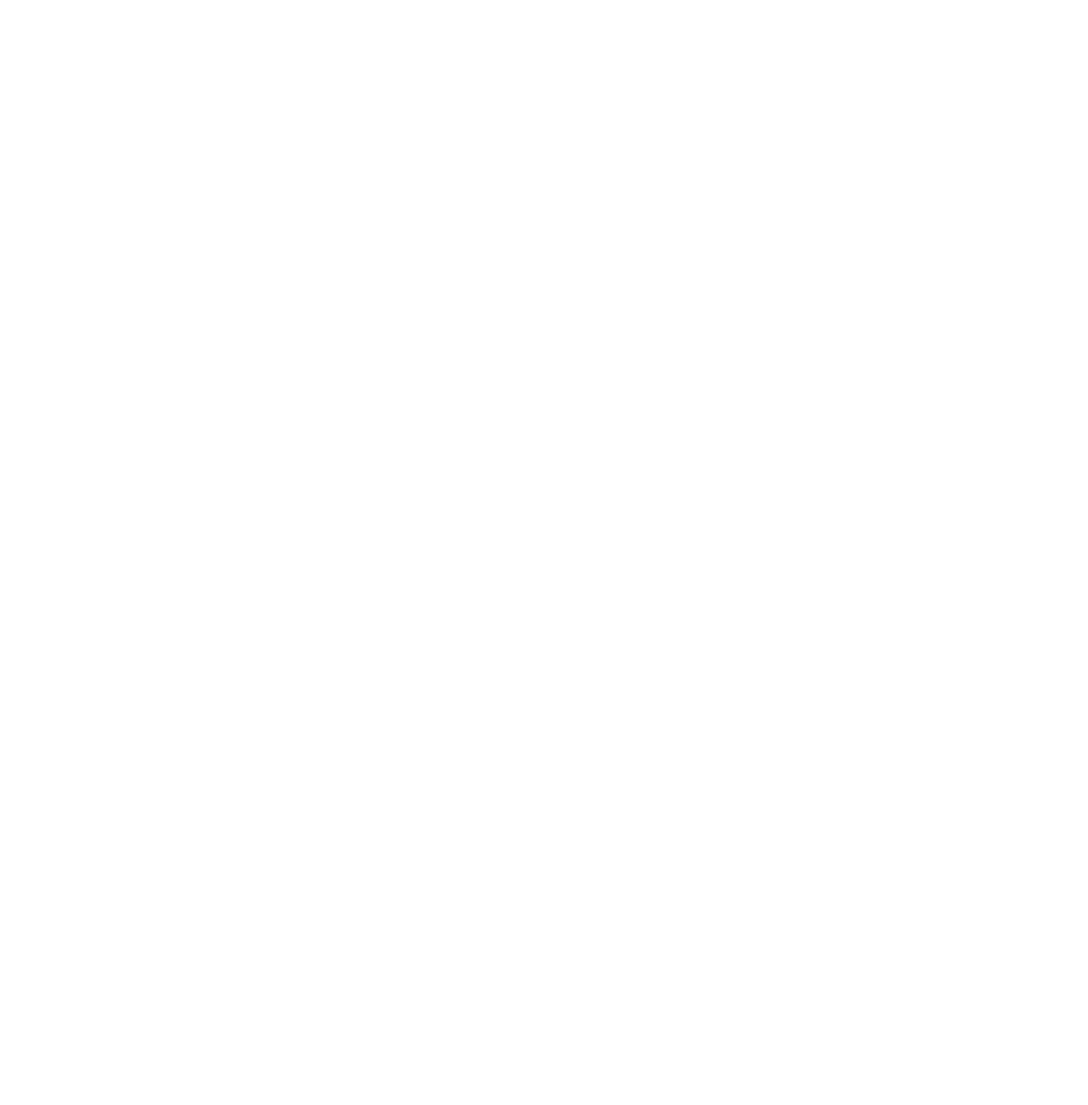
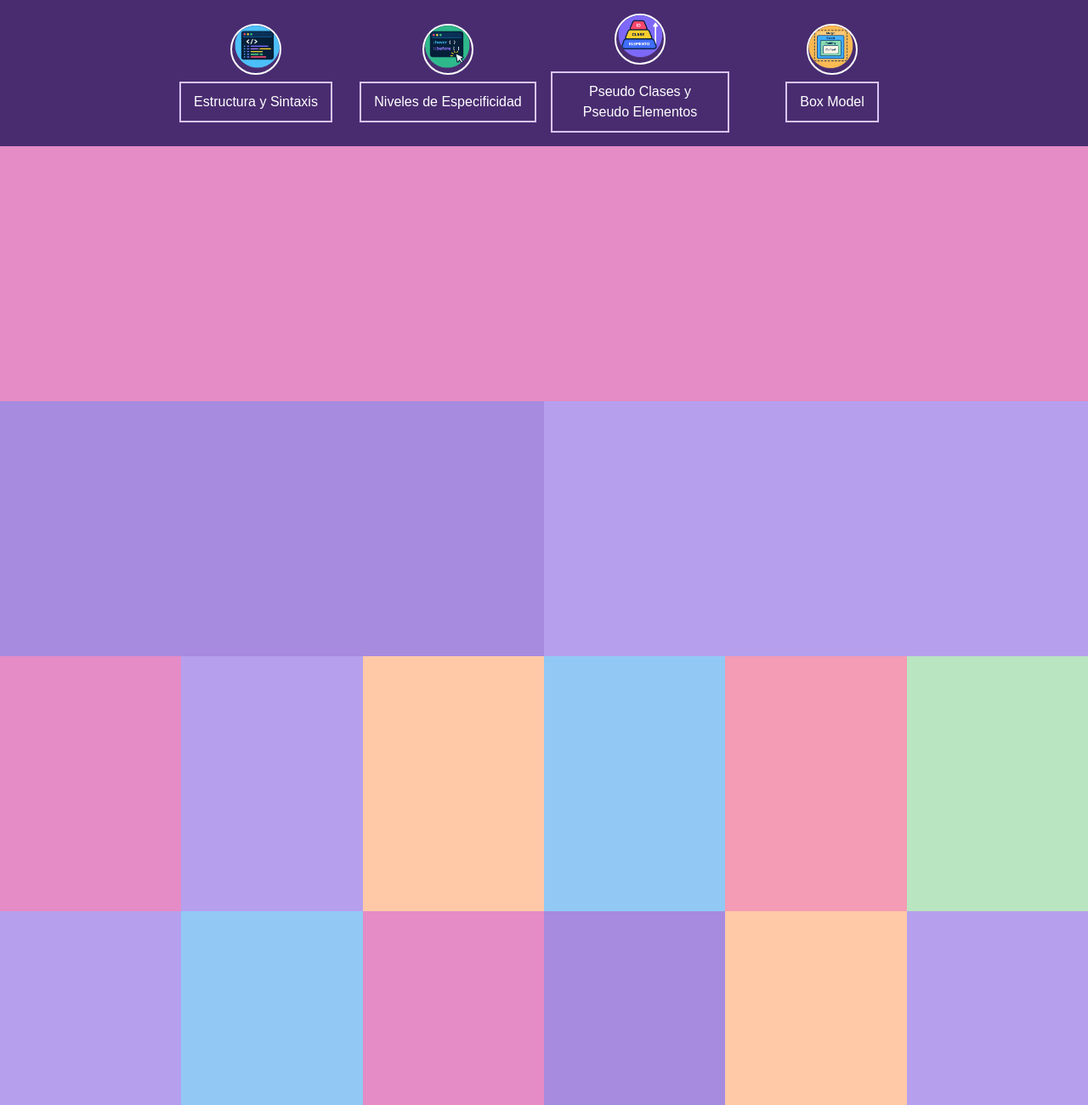
Before and after one commit to Xinaaxs/Miprimeraflexbox, a plain HTML site: page especificidad.html in a window 1280 px wide. Shown: the top 1300 px of the page at 85% size. Before the commit the page ends 800 px from the top, so only its background shows below. Drawn offline with nearby package versions, Linux system fonts and the light colour scheme.

Commit message:
Maquetación de niveles de especificidad

```diff
--- a/especificidad.html
+++ b/especificidad.html
@@ -0,0 +1,224 @@
+
+<!doctype html>
+<html lang="es">
+
+<head>
+    <meta charset="utf-8">
+    <meta name="viewport" content="width=device-width, initial-scale=1">
+    <title>Especificidad</title>
+
+    <link href="https://cdn.jsdelivr.net/npm/bootstrap@5.3.8/dist/css/bootstrap.min.css"
+        rel="stylesheet">
+
+    <style>
+
+        body {
+            background-color: #F5EEFA;
+            color: #392653;
+            font-family: Arial, sans-serif;
+        }
+
+        .caja1 {
+            min-height: 130px;
+            background-color: #492C70;
+        }
+
+        .caja2 {
+            min-height: 300px;
+            background-color: #A78BDF;
+        }
+
+        .caja3 {
+            min-height: 300px;
+            background-color: #E58BC5;
+        }
+
+        .caja4 {
+            min-height: 300px;
+            background-color: #B6A0EE;
+        }
+
+        .caja5 {
+            min-height: 300px;
+            background-color: #F5EEFA;
+        }
+
+        .caja6 {
+            min-height: 300px;
+            background-color: #FFC9A8;
+        }
+
+        .caja7 {
+            min-height: 300px;
+            background-color: #F49BB5;
+        }
+
+        .caja8 {
+            min-height: 300px;
+            background-color: #91C9F4;
+        }
+
+        .caja9 {
+            min-height: 300px;
+            background-color: #B9E5C1;
+        }
+
+        .icono {
+            width: 60px;
+            height: 60px;
+            border-radius: 50%;
+            object-fit: cover;
+            border: 2px solid white;
+        }
+
+        .menu-item {
+            flex: 0 1 210px;
+            min-width: 0;
+        }
+
+        .imagen-codigo {
+            width: 100%;
+            height: 100%;
+            object-fit: cover;
+        }
+
+        .btn-menu {
+            color: white;
+            border: 2px solid #D9C5F5;
+            border-radius: 0;
+            padding: 10px 15px;
+            background-color: transparent;
+            transition: 0.3s;
+        }
+
+        .btn-menu:hover {
+            background-color: #D9C5F5;
+            color: #492C70;
+        }
+
+        @media (max-width: 575.98px) {
+
+            .caja1 {
+                gap: 12px !important;
+            }
+
+            .menu-item {
+                flex: 1 1 calc(50% - 12px);
+            }
+
+            .btn-menu {
+                width: 100%;
+                min-height: 48px;
+                display: flex;
+                align-items: center;
+                justify-content: center;
+                padding: 8px;
+                font-size: 0.85rem;
+            }
+        }
+
+        @media (min-width: 576px) and (max-width: 1024px) {
+
+            .menu-item {
+                flex: 1 1 calc(50% - 16px);
+                max-width: 260px;
+            }
+        }
+
+        @media (min-width: 768px) and (max-width: 1024px) {
+
+            .imagen-codigo {
+                display: none;
+            }
+        }
+
+    </style>
+</head>
+
+<body>
+
+    <div class="container-fluid">
+        <div class="row">
+
+            <!-- MENU -->
+            <nav class="col-12 caja1 d-flex flex-wrap flex-row justify-content-center align-items-center gap-3 p-3">
+
+                <div class="menu-item d-flex flex-column align-items-center gap-2">
+                    <img class="icono" src="img/icono-estructura.png" alt="Icono estructura">
+                    <a class="btn btn-menu" href="./index.html">Estructura y Sintaxis</a>
+                </div>
+
+                <div class="menu-item d-flex flex-column align-items-center gap-2">
+                    <img class="icono" src="img/icono-especificidad.png" alt="Icono especificidad">
+                    <a class="btn btn-menu" href="./especificidad.html">Niveles de Especificidad</a>
+                </div>
+
+                <div class="menu-item d-flex flex-column align-items-center gap-2">
+                    <img class="icono" src="img/icono-pseudoclases.png" alt="Icono pseudoclases">
+                    <a class="btn btn-menu" href="./pseudo.html">Pseudo Clases y Pseudo Elementos</a>
+                </div>
+
+                <div class="menu-item d-flex flex-column align-items-center gap-2">
+                    <img class="icono" src="img/icono-boxmodel.png" alt="Icono box model">
+                    <a class="btn btn-menu" href="./boxmodel.html">Box Model</a>
+                </div>
+
+            </nav>
+
+            <!-- BANNER -->
+            <header class="col-12 caja3 p-0">
+            </header>
+
+            <!-- DOS CAJAS PRINCIPALES -->
+            <aside class="col-12 col-md-12 col-lg-6 caja2 p-3">
+            </aside>
+
+            <aside class="col-12 col-md-12 col-lg-6 caja4 p-3">
+            </aside>
+
+            <!-- 18 CAJAS -->
+            <div class="row g-0">
+
+                <div class="col-6 col-md-4 col-lg-2 caja3 p-3"></div>
+
+                <div class="col-6 col-md-4 col-lg-2 caja4 p-3"></div>
+
+                <div class="col-6 col-md-4 col-lg-2 caja6 p-3"></div>
+
+                <div class="col-6 col-md-4 col-lg-2 caja8 p-3"></div>
+
+                <div class="col-6 col-md-4 col-lg-2 caja7 p-3"></div>
+
+                <div class="col-6 col-md-4 col-lg-2 caja9 p-3"></div>
+
+                <div class="col-6 col-md-4 col-lg-2 caja4 p-3"></div>
+
+                <div class="col-6 col-md-4 col-lg-2 caja8 p-3"></div>
+
+                <div class="col-6 col-md-4 col-lg-2 caja3 p-3"></div>
+
+                <div class="col-6 col-md-4 col-lg-2 caja2 p-3"></div>
+
+                <div class="col-6 col-md-4 col-lg-2 caja6 p-3"></div>
+
+                <div class="col-6 col-md-4 col-lg-2 caja4 p-3"></div>
+
+                <div class="col-6 col-md-4 col-lg-2 caja9 p-3"></div>
+
+                <div class="col-6 col-md-4 col-lg-2 caja7 p-3"></div>
+
+                <div class="col-6 col-md-4 col-lg-2 caja8 p-3"></div>
+
+                <div class="col-6 col-md-4 col-lg-2 caja4 p-3"></div>
+
+                <div class="col-6 col-md-4 col-lg-2 caja6 p-3"></div>
+
+                <div class="col-6 col-md-4 col-lg-2 caja3 p-3"></div>
+
+            </div>
+
+        </div>
+    </div>
+
+</body>
+</html>
```
Also changed, not shown: boxmodel.html (+1 -1 lines), pseudo.html (+1 -1 lines).
